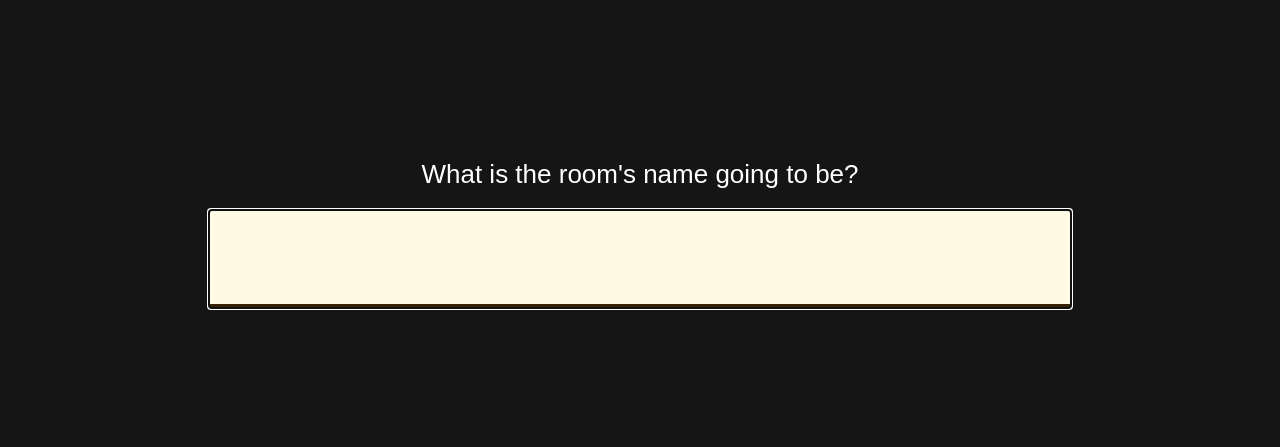
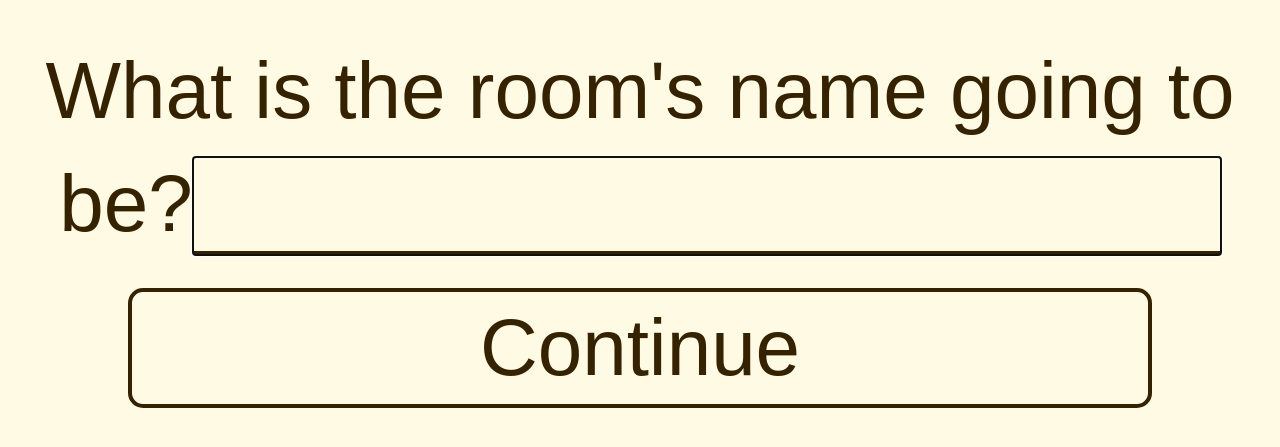
Before and after one commit to nickamg/bang, a React (Create React App) app in the folder client/: page /create in a window 1280 px wide. Shown: the part 157-604 px from the top of the page. Built offline with nearby package versions, Linux system fonts and the light colour scheme; no server answers.

Commit message:
Finished CreateScreen Styles

```diff
--- a/client/src/CreateScreen/CreateScreen.css
+++ b/client/src/CreateScreen/CreateScreen.css
@@ -1,21 +1,36 @@
 .CreateScreen {
-    background-color: #161515;
+    background-color: #fffae4;
     min-height: 100vh;
     min-width: 100vw;
     display: flex;
     flex-direction: column;
     align-items: center;
     justify-content: center;
-    font-size: calc(10px + 2vmin);
-    color: white;
+    font-size: 10vmin;
+    color: #352200;
     text-align: center;
 }
 
-.Label {
-    display: flex;
-    flex-direction: column;
+.Input {
+    margin-top: 20px;
+    width: 80%;
+    font-size: 10vmin;
+    text-align: center;
+    caret-color: #352200;
+    background-color: #fffae4;
+    border: none;
+    border-radius: 0;
+    border-bottom: solid #352200 4px;
+    align-self: center;
 }
 
-.Input {
-    margin: 20px;
+.Button {
+    margin: 33px;
+    padding: 10px 0px;
+    width: 80%;
+    font-size: 10vmin;
+    border: solid #352200 4px;
+    border-radius: 15px;
+    color: #352200;
+    background-color: #fffae4;
 }
--- a/client/src/CreateScreen/CreateScreen.js
+++ b/client/src/CreateScreen/CreateScreen.js
@@ -6,7 +6,7 @@ export default class CreateScreen extends Component {
         return (
             <div className="CreateScreen">
                 <form onSubmit={this.props.handleSubmit}>
-                    <label className="Label">
+                    <label>
                         What is the room's name going to be?
                         <input
                             autoFocus
@@ -16,6 +16,7 @@ export default class CreateScreen extends Component {
                             value={this.props.roomName}
                             onChange={this.props.handleChange} />
                     </label>
+                    <button type="submit" className="Button">Continue</button>
                 </form>
             </div>
         )
--- a/client/src/LoginScreen/LoginScreen.css
+++ b/client/src/LoginScreen/LoginScreen.css
@@ -26,6 +26,7 @@
 
 .Button {
     margin: 33px;
+    padding: 10px 0px;
     width: 80%;
     font-size: 10vmin;
     border: solid #352200 4px;
--- a/client/src/SelectionScreen/SelectionScreen.css
+++ b/client/src/SelectionScreen/SelectionScreen.css
@@ -1,23 +1,25 @@
 .SelectionScreen {
-    background-color: #161515;
+    background-color: #fffae4;
     min-height: 100vh;
     min-width: 100vw;
     display: flex;
     flex-direction: column;
     align-items: center;
     justify-content: center;
-    font-size: calc(24px + 2vmin);
-    color: white;
+    font-size: 10vmin;
+    color: #352200;
     text-align: center;
 }
 
 .Link {
     text-decoration: none;
     margin: 33px;
+    padding: 10px 0px;
     width: 80%;
     height: 60px;
-    border: solid white 5px;
-    border-radius: 20px;
+    border: solid #352200 4px;
+    color: #352200;
+    border-radius: 15px;
     display: flex;
     align-items: center;
     justify-content: center;
```
Also changed, not shown: 12 other files (tests, documents, lock files or other folders).
